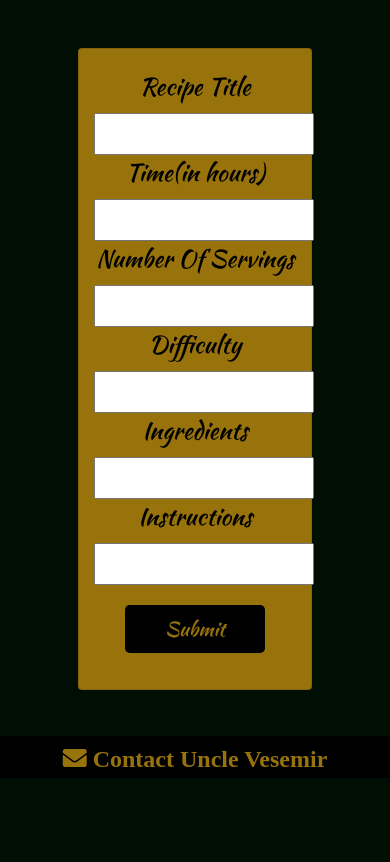
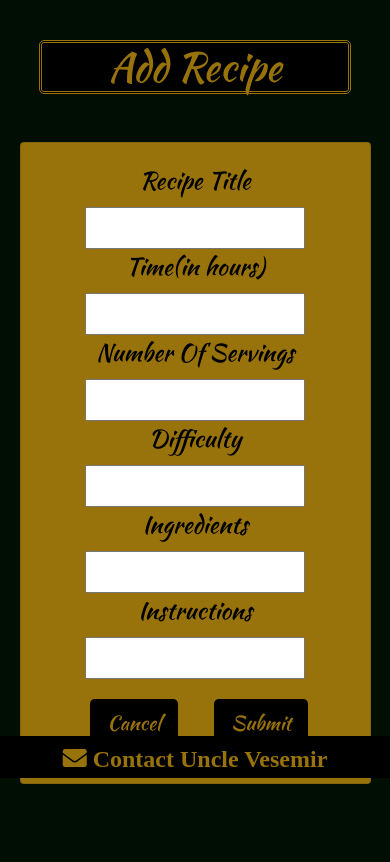
Before and after one commit to Ash066/uncle-vesemirs-kitchen, a Flask app: page /add_recipe in a window 390 px wide. Shown: the part 66-928 px from the top of the page. Before the commit the page ends 844 px from the top, so only its background shows below. Run offline with Flask 2, Linux system fonts and the light colour scheme; some libraries are stand-ins or nearby versions.

Commit message:
All pages tested and adjusted for desktop,tablet and mobile response

```diff
--- a/app.py
+++ b/app.py
@@ -128,7 +128,7 @@
 def add_recipe():
     if request.method == "POST":
 
-        # checking if username already exists in db
+        # checking if recipe name already exists in db
         existing_recipe = mongo.db.recipes.find_one(
             {"name": request.form.get("name").capitalize()})
 
--- a/static/css/style.css
+++ b/static/css/style.css
@@ -21,15 +21,21 @@
     margin-top: 40px;
 }
 
+.center{
+    display: flex;
+    justify-content: center;
+    margin-left:31%;
+}
+
 /* Hyperlink Styling */
-#hyper-gold{
+.hyper-gold{
     text-emphasis: none;
     text-decoration: none;
     color: #98720b;
     font-family: 'Kaushan Script', cursive, sans-serif;
 }
 
-#hyper-gold:hover{
+.hyper-gold:hover{
     text-emphasis: none;
     text-decoration: none;
     color: #C1A87D;
@@ -39,14 +45,18 @@
 .hyper-black{
     text-emphasis: none;
     text-decoration: none;
-    color: black;
+    color: #98720b;
+    background-color: black;
     font-family: 'Kaushan Script', cursive, sans-serif;
+    border: 3px double #C1A87D;
+    border-radius: 5px;
+    padding:5px;
 }
 
 .hyper-black:hover{
     text-emphasis: none;
     text-decoration: none;
-    color: #000e03;
+    color: #C1A87D;
     font-family: 'Kaushan Script', cursive, sans-serif;
 }
 
@@ -170,9 +180,12 @@
     background-color: black;
 }
 
+.card button:hover{
+    color:#C1A87D;
+}
+
 /* Footer Styling */
 footer i{
-    font-family:'Kaushan Script', cursive, sans-serif;
 	position: fixed;
 	left: 0;
 	bottom: 0;
@@ -185,6 +198,7 @@
     padding-bottom: 10px;
     z-index: 3;
 }
+
 
 /* Contact Form Styling */
 .form-text {
@@ -207,3 +221,69 @@
 .form-layout button{
     margin-left:0;
 }
+
+/* Tablet Response */
+
+@media screen and (max-width:769px) {
+	#carouselBrandImages {
+		height: 80%;
+		margin-top: 15px;
+		margin-bottom: 15px;
+	}
+	#carouselBrandImages img {
+		width: 90%;
+		height: 100%;
+	}
+	#button-position {
+		margin-left: 40%;
+		margin-right: 40%;
+		margin-top: 5%;
+		width: 20%;
+	}
+
+	.form-layout {
+		height: 80%;
+		width: 97%;
+		margin-right: 1.5%;
+		margin-left: 1.5%;
+		padding-bottom: 15%;
+	}
+
+    .center{
+        margin-left:26%;
+    }
+}
+
+
+/* Mobile Response */
+
+@media screen and (max-width:480px) {
+	footer {
+		margin-top: 20%;
+		height: 6%;
+	}
+	#button-position {
+		margin-left: 20%;
+		margin-right: 20%;
+		width: 60%;
+		padding-bottom: 25px;
+	}
+	#carouselBrandImages {
+		height: 80%;
+		margin-top: 15px;
+		margin-bottom: 15px;
+	}
+	#carouselBrandImages img {
+		width: 90%;
+		height: 100%;
+	}
+
+	.card{
+        width: 90%;
+        margin-left: 5%;
+    }
+
+	.center{
+        margin-left:20%;
+    }
+}
--- a/static/js/script.js
+++ b/static/js/script.js
@@ -3,7 +3,7 @@
 var i;
 
 for (i = 0; i < coll.length; i++) {
-  coll[i].addEventListener("click", function() {
+    coll[i].addEventListener("click", function () {
         this.classList.toggle("active");
         var content = this.nextElementSibling;
         if (content.style.display === "block") {
--- a/templates/add_recipe.html
+++ b/templates/add_recipe.html
@@ -1,5 +1,7 @@
 {% extends "base.html" %}
 {% block content %}
+
+<h1 class="welcome">Add Recipe</h1>
 
 <div class="container card mt-5">
 
@@ -8,41 +10,38 @@
 
             <div class="input-field col-sm-12">
                 <label for="name">Recipe Title</label><br>
-                    <input id="name" name="name" minlength="5" maxlength="50"
-                        type="text" required>
+                <input id="name" name="name" minlength="5" maxlength="50" type="text" required>
             </div>
 
             <div class="input-field col-sm-12">
                 <label for="time">Time(in hours)</label><br>
-                    <input id="time" name="time" minlength="1" maxlength="3"
-                        type="number" required>
+                <input id="time" name="time" minlength="1" maxlength="3" type="number" required>
             </div>
 
             <div class="input-field col-sm-12">
                 <label for="serving">Number Of Servings</label><br>
-                    <input id="serving" name="serving" minlength="1" maxlength="3"
-                        type="number" required>
+                <input id="serving" name="serving" minlength="1" maxlength="3" type="number" required>
             </div>
 
             <div class="input-field col-sm-12">
                 <label for="difficulty">Difficulty</label><br>
-                    <input id="difficulty" name="difficulty" minlength="4" maxlength="10"
-                        type="text" required>
+                <input id="difficulty" name="difficulty" minlength="4" maxlength="10" type="text" required>
             </div>
 
             <div class="input-field col-sm-12">
                 <label for="ingredients">Ingredients</label><br>
-                    <input id="ingredients" name="ingredients"
-                        type="text" required>
+                <input id="ingredients" name="ingredients" type="text" required>
             </div>
 
             <div class="input-field col-sm-12">
                 <label for="instructions">Instructions</label><br>
-                    <input id="instructions" name="instructions"
-                        type="text" required>
+                <input id="instructions" name="instructions" type="text" required>
             </div>
 
+            <div class="center">
+                <button type="button" class="btn btn-lg" onclick="window.history.back();">Cancel</button>
                 <button type="submit" class="btn btn-lg">Submit</button>
+            </div>
 
         </div>
 
@@ -50,5 +49,4 @@
     <br>
 </div>
 
-
 {% endblock %}
--- a/templates/base.html
+++ b/templates/base.html
@@ -80,10 +80,7 @@
     </section>
 
     <footer>
-        <a class="nav-item" target="_blank" href="{{ url_for('contact') }}"><i class="fas fa-envelope"
-            aria-hidden="true"> Contact Uncle Vesemir</i>
-                <span class="sr-only">Contact Uncle Vesemir</span></a>
-
+        <a class="nav-item" target="_blank" href="{{ url_for('contact') }}"><i class="fas fa-envelope"> Contact Uncle Vesemir</i></a>
     </footer>
 
     <!-- Javascript import for bootstrap elements -->
```
Also changed, not shown: templates/edit_recipe.html (+12 -5 lines), templates/recipes.html (+18 -3 lines). Lines whose indentation alone changed are shown as unchanged.
